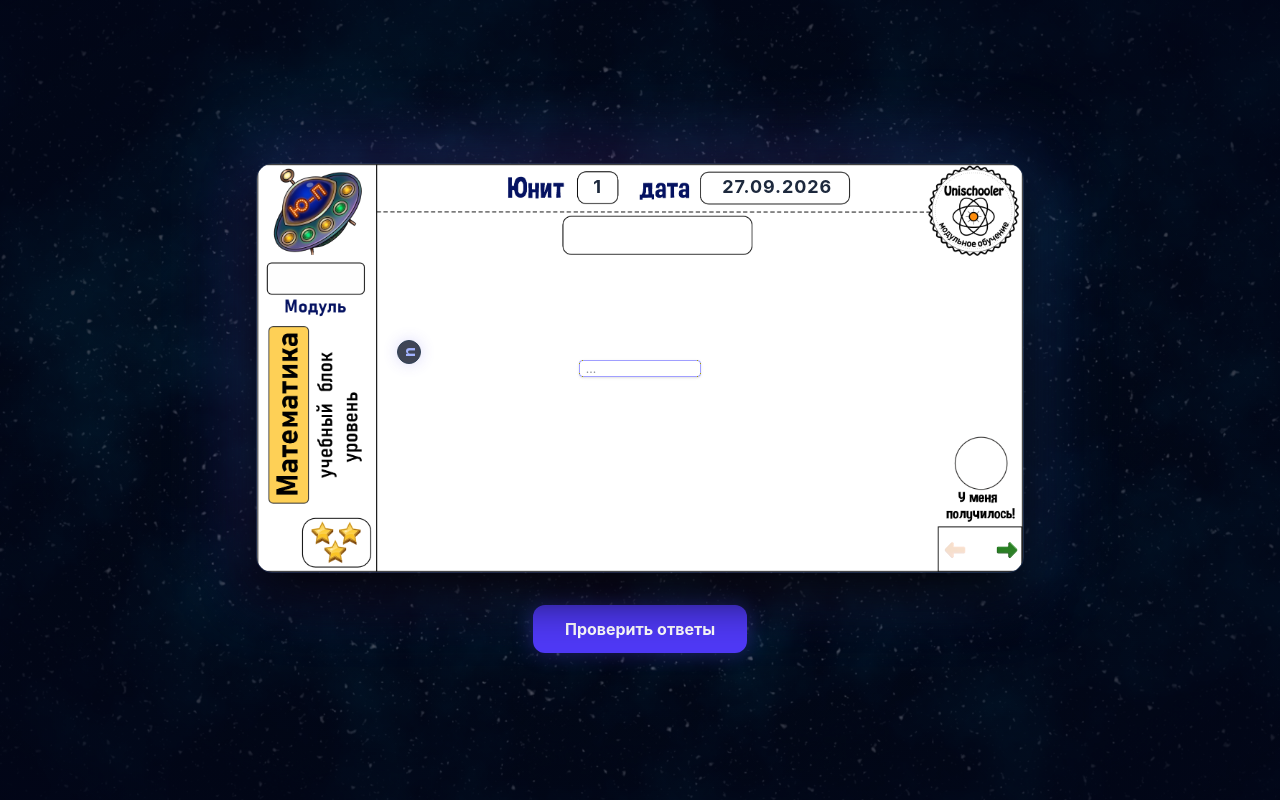
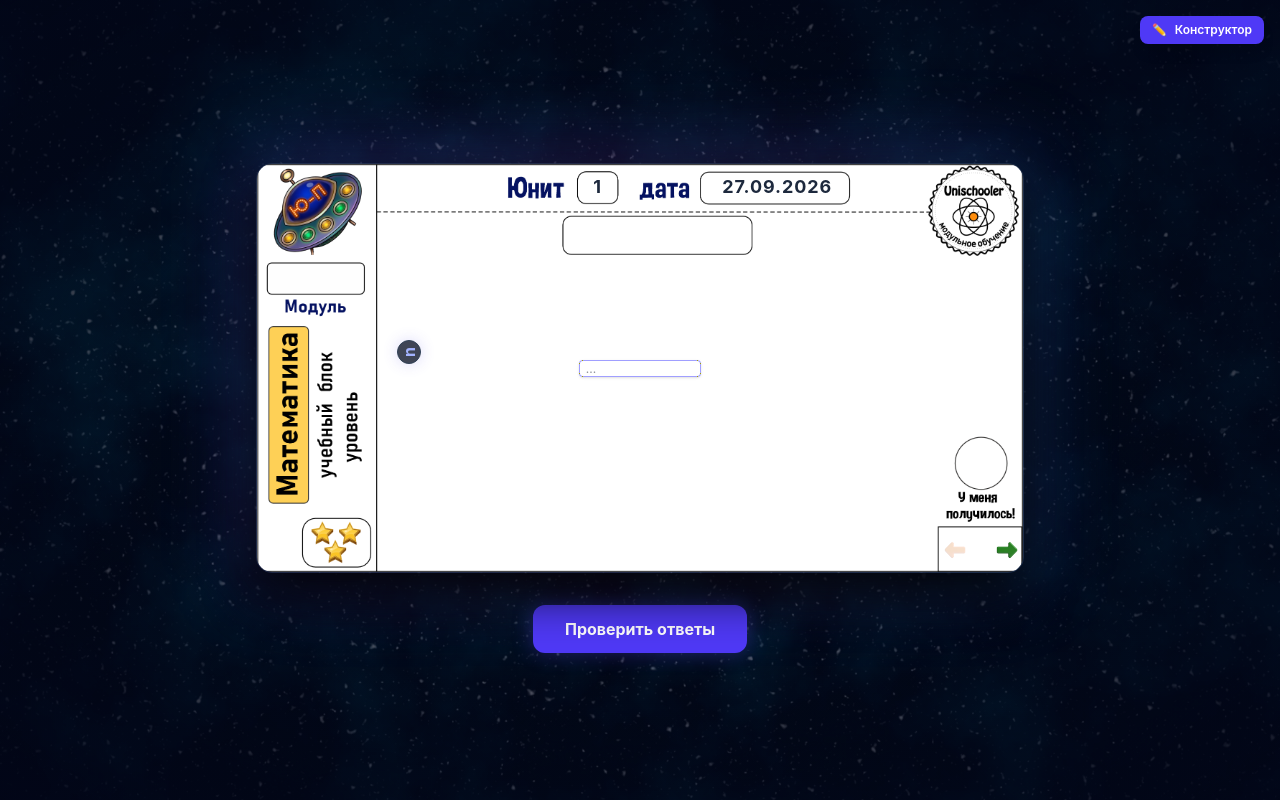
Before and after one commit to sinkainc3-jpg/unischooler, a React (Vite) app: page / in a window 1280 px wide. Built offline with nearby package versions, Linux system fonts and the light colour scheme.

Commit message:
added constructor mode switch

```diff
--- a/src/App.jsx
+++ b/src/App.jsx
@@ -1,4 +1,4 @@
-import React, { useState, useEffect } from 'react';
+import React, { useState } from 'react';
 import { unitsData } from './data/units';
 import UnitFrame from './components/UnitFrame';
 import TrUnitFrame from './components/TrUnitFrame';
@@ -12,17 +12,6 @@ const ENCOURAGE_PHRASES = ['Попробуй еще!', 'У тебя получи
 export default function App() {
   const [currentScreen, setCurrentScreen] = useState('unit');
   const [currentUnitIndex, setCurrentUnitIndex] = useState(0);
-
-  useEffect(() => {
-    const handleKeyDown = (e) => {
-      if (e.ctrlKey && e.shiftKey && e.key === 'E') {
-        e.preventDefault();
-        setCurrentScreen('adminEditor');
-      }
-    };
-    window.addEventListener('keydown', handleKeyDown);
-    return () => window.removeEventListener('keydown', handleKeyDown);
-  }, []);
 
   const currentUnit = unitsData?.[currentUnitIndex] || unitsData?.[0] || {};
   const isTrain = currentUnit.type === 'train';
@@ -207,6 +196,14 @@ export default function App() {
         </div>
       )}
 
+      {/* Кнопка входа в конструктор */}
+      <button
+        onClick={() => setCurrentScreen('adminEditor')}
+        className="fixed top-4 right-4 z-50 px-3 py-1.5 bg-indigo-600 hover:bg-indigo-500 text-white text-xs font-semibold rounded-lg shadow-lg transition flex items-center gap-2"
+      >
+        <span>✏️</span> Конструктор
+      </button>
+
       <div className="relative z-10 flex flex-col items-center justify-center w-full max-w-3xl">
 
         {/* РАМКА ЮНИТА — УЧЕБНАЯ ИЛИ ТРЕНИРОВОЧНАЯ */}
```
